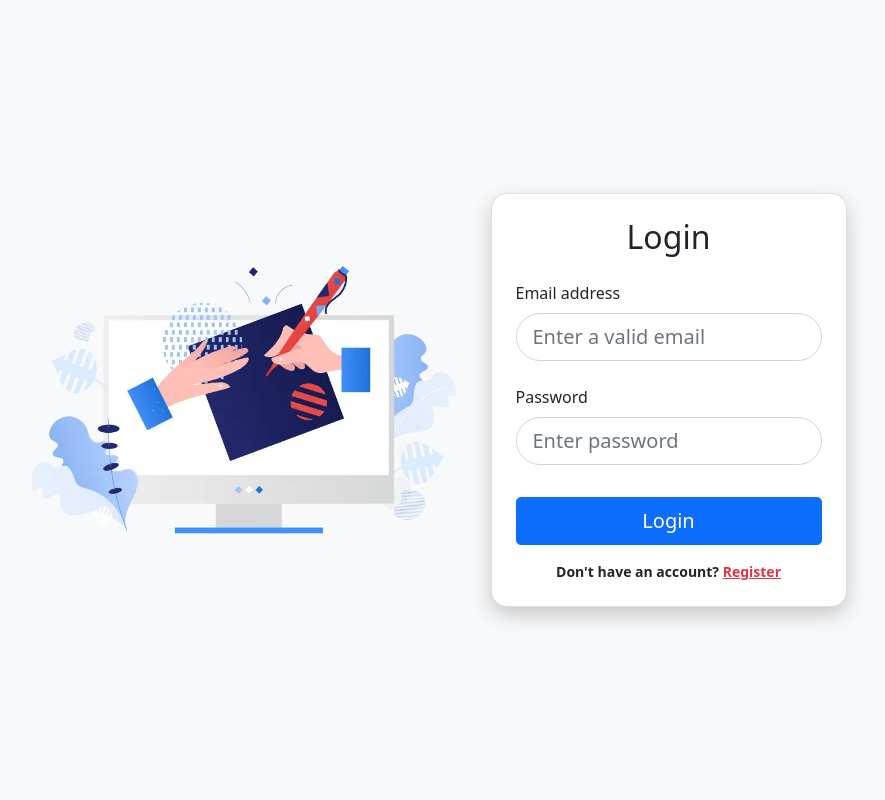
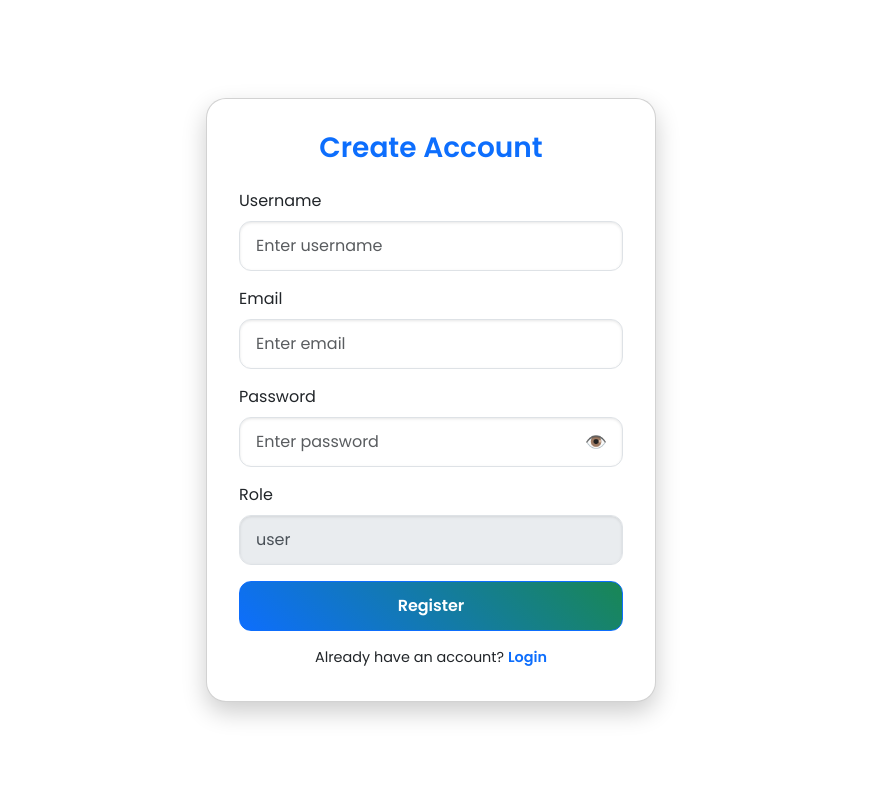
Before and after one commit to Ridwan2024-P/Web-Based-Platform-for-Office-of-Sports-AIUB, a PHP site: page /index.php?action=register in a window 1280 px wide. Shown: the whole page, without its empty margins (209-1094 px from the left). Run offline with PHP 8.4, Linux system fonts and the light colour scheme.

Commit message:
100% fix url

```diff
--- a/controllers/AuthController.php
+++ b/controllers/AuthController.php
@@ -50,4 +50,5 @@ class AuthController {
         header("Location: index.php?action=login");
         exit;
     }
+
 }
--- a/controllers/RegisterController.php
+++ b/controllers/RegisterController.php
@@ -18,5 +18,10 @@ class RegisterController {
         } else {
             return "<div class='alert alert-danger'>❌ Error while registering!</div>";
         }
+
     }
+    public function register(){
+   include __DIR__ . '/../views/register.php';
+    }
+
 }
--- a/index.php
+++ b/index.php
@@ -1,12 +1,31 @@
 <?php
 require_once 'controllers/AuthController.php';
+require_once 'controllers/RegisterController.php';
+
 $auth = new AuthController();
+$register = new RegisterController();
 
 $action = isset($_GET['action']) ? $_GET['action'] : 'login';
 
 switch($action){
-    case 'login': $auth->login(); break;
-    case 'dashboard': $auth->dashboard(); break;
-    case 'logout': $auth->logout(); break;
-    default: $auth->login(); break;
+    case 'login':
+        $auth->login();
+        break;
+
+    case 'register':
+        $register->register();
+        break;
+
+    case 'dashboard':
+        $auth->dashboard();
+        break;
+
+    case 'logout':
+        $auth->logout();
+        break;
+
+    default:
+        $auth->login();
+        break;
 }
+?>
--- a/models/User.php
+++ b/models/User.php
@@ -25,4 +25,5 @@ class User {
                 VALUES ('$username', '$email', '$passwordHash', '$role', 1)";
         return $this->conn->query($sql);
     }
+
 }
--- a/views/login.php
+++ b/views/login.php
@@ -54,7 +54,7 @@
 
                     <div class="text-center mt-4 pt-2">
                         <button type="submit" name="login" class="btn btn-primary btn-lg w-100">Login</button>
-                        <p class="small fw-bold mt-3 mb-0 text-center">Don't have an account? <a href="views/register.php" class="link-danger">Register</a></p>
+                        <p class="small fw-bold mt-3 mb-0 text-center">Don't have an account? <a href="index.php?action=register" class="link-danger">Register</a></p>
                     </div>
                 </form>
             </div>
--- a/views/register.php
+++ b/views/register.php
@@ -1,8 +1,5 @@
 <?php
-
 require_once __DIR__ . "/../controllers/RegisterController.php";
-
-
 
 $message = "";
 if ($_SERVER["REQUEST_METHOD"] == "POST") {
@@ -15,39 +12,120 @@ if ($_SERVER["REQUEST_METHOD"] == "POST") {
 <html lang="en">
 <head>
   <meta charset="UTF-8">
-  <title>User Registration</title>
+  <meta name="viewport" content="width=device-width, initial-scale=1.0">
+  <title>Register – Sports Platform</title>
   <link href="https://cdn.jsdelivr.net/npm/bootstrap@5.3.2/dist/css/bootstrap.min.css" rel="stylesheet">
+  <link href="https://fonts.googleapis.com/css2?family=Poppins:wght@400;600&display=swap" rel="stylesheet">
+  <style>
+    body {
+      font-family: 'Poppins', sans-serif;
+      min-height: 100vh;
+      display: flex;
+      justify-content: center;
+      align-items: center;
+    }
+    .card {
+      border-radius: 20px;
+      box-shadow: 0 10px 25px rgba(0,0,0,0.2);
+      padding: 2rem;
+      width: 100%;
+      max-width: 450px;
+      background: #fff;
+    }
+    h3 {
+      color: #0d6efd;
+      font-weight: 600;
+      text-align: center;
+      margin-bottom: 1.5rem;
+    }
+    .form-control {
+      border-radius: 12px;
+      padding: 0.75rem 1rem;
+      box-shadow: inset 0 1px 3px rgba(0,0,0,0.1);
+    }
+    .btn-primary {
+      border-radius: 12px;
+      background: linear-gradient(45deg, #0d6efd, #198754);
+      font-weight: 600;
+      padding: 0.75rem;
+      transition: 0.3s;
+    }
+    .btn-primary:hover {
+      transform: scale(1.05);
+      background: linear-gradient(45deg, #198754, #0d6efd);
+    }
+    .role-input {
+      background-color: #e9ecef;
+      color: #495057;
+    }
+    .alert {
+      border-radius: 12px;
+    }
+    .login-link {
+      text-align: center;
+      margin-top: 1rem;
+      font-size: 0.9rem;
+    }
+    .login-link a {
+      color: #0d6efd;
+      text-decoration: none;
+      font-weight: 600;
+    }
+    .login-link a:hover {
+      text-decoration: underline;
+    }
+    .password-toggle {
+      cursor: pointer;
+      position: absolute;
+      right: 1rem;
+      top: 70%;
+      transform: translateY(-50%);
+      font-size: 1.1rem;
+      color: #495057;
+    }
+    .position-relative {
+      position: relative;
+    }
+  </style>
 </head>
-<body class="bg-light">
-<div class="container py-5">
-  <div class="row justify-content-center">
-    <div class="col-md-6">
-      <div class="card shadow-lg rounded-4">
-        <div class="card-body p-4">
-          <h3 class="text-center mb-4">Register</h3>
+<body>
+
+<div class="card">
+  <h3>Create Account</h3>
   <?php echo $message; ?>
-          <form method="POST" action="">
+  <form method="POST" action="index.php?action=register">
+
     <div class="mb-3">
       <label class="form-label">Username</label>
-              <input type="text" name="username" class="form-control" required>
+      <input type="text" name="username" class="form-control" placeholder="Enter username" required>
     </div>
     <div class="mb-3">
       <label class="form-label">Email</label>
-              <input type="email" name="email" class="form-control" required>
+      <input type="email" name="email" class="form-control" placeholder="Enter email" required>
+    </div>
+    <div class="mb-3 position-relative">
+      <label class="form-label">Password</label>
+      <input type="password" name="password" id="password" class="form-control" placeholder="Enter password" required>
+      <span class="password-toggle" onclick="togglePassword()">👁️</span>
     </div>
     <div class="mb-3">
-              <label class="form-label">Password</label>
-              <input type="password" name="password" class="form-control" required>
+      <label class="form-label">Role</label>
+      <input type="text" name="role" class="form-control role-input" value="user" readonly>
     </div>
     <button type="submit" class="btn btn-primary w-100">Register</button>
   </form>
-          <p class="text-center mt-3">
-            Already have an account? <a href="login.php">Login</a>
-          </p>
+  <div class="login-link">
+    Already have an account? <a href="index.php?action=login">Login</a>
   </div>
 </div>
-    </div>
-  </div>
-</div>
+
+<script>
+function togglePassword() {
+  const passwordInput = document.getElementById('password');
+  passwordInput.type = passwordInput.type === 'password' ? 'text' : 'password';
+}
+</script>
+
+<script src="https://cdn.jsdelivr.net/npm/bootstrap@5.3.2/dist/js/bootstrap.bundle.min.js"></script>
 </body>
 </html>
```
Also changed, not shown: views/Admin/Settings copy.css (added, +73 -0 lines), views/draw2.webp (renamed from draw2.webp). Lines whose indentation alone changed are shown as unchanged.
